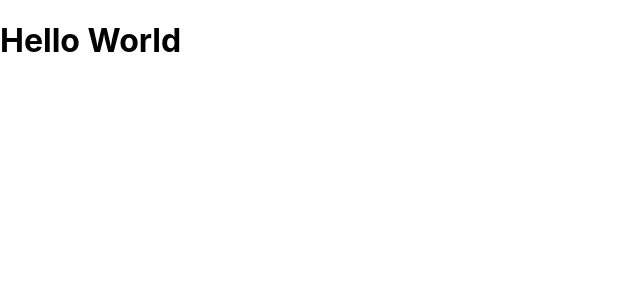
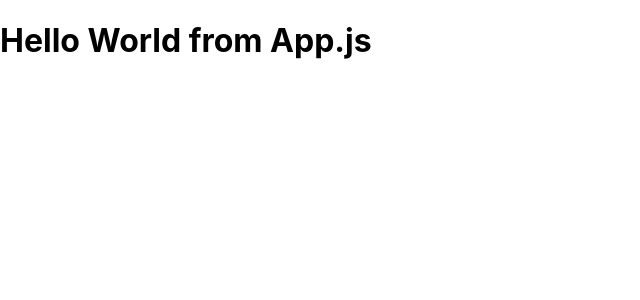
Before and after one commit to Balghari13/class03bootcamp, a React (Create React App) app: page / in a window 1280 px wide. Shown: the top 300 px of the page, without its empty margins (0-640 px from the left). Built offline with nearby package versions, Linux system fonts and the light colour scheme.

Commit message:
Update App.js

```diff
--- a/src/App.js
+++ b/src/App.js
@@ -3,7 +3,7 @@ import './App.css';
 function App() {
   return (
     <div >
-      <h1>Hello World </h1>
+      <h1>Hello World from App.js </h1>
 
     </div>
   );
```
